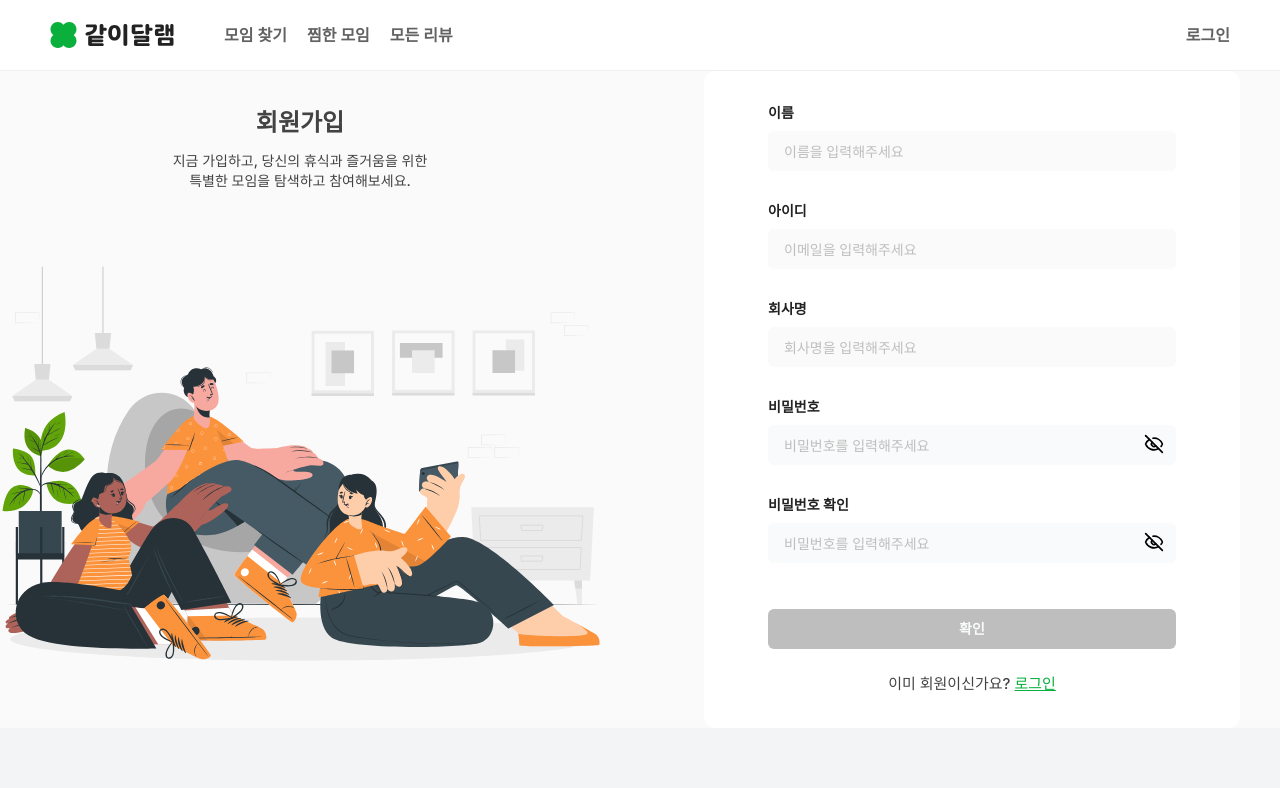
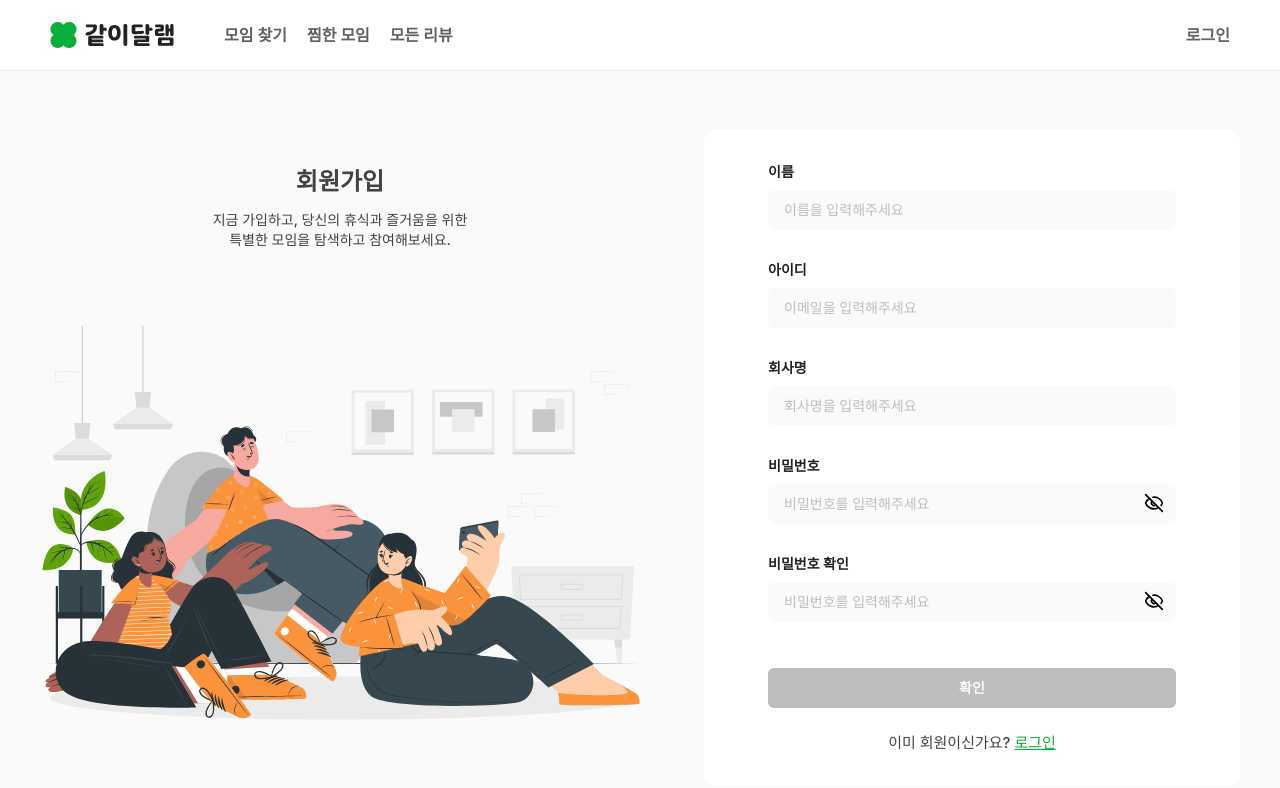
Before and after one commit to yeonna18k/relax-together-front, a Next.js app: page /signup in a window 1280 px wide. Shown: the top 788 px of the page. Built offline with nearby package versions, Linux system fonts and the light colour scheme.

Commit message:
style: signup padding 수정

```diff
--- a/src/app/globals.css
+++ b/src/app/globals.css
@@ -83,6 +83,6 @@
     @apply border-border;
   }
   body {
-    @apply bg-background text-foreground;
+    @apply bg-gray-50 text-foreground;
   }
 }
--- a/src/app/signup/page.tsx
+++ b/src/app/signup/page.tsx
@@ -4,7 +4,7 @@ import SignupHeader from '@/entities/signup/ui/SignupHeader';
 
 export default function Signup() {
   return (
-    <div className="flex flex-col xl:flex-row xl:items-center xl:gap-16">
+    <div className="flex h-[calc(100vh-56px)] flex-col px-4 pt-[39px] md:pt-[54px] lg:h-[calc(100vh-80px)] xl:flex-row xl:items-center xl:justify-center xl:gap-16">
       <div>
         <SignupHeader />
         <AuthImage />
--- a/src/entities/signup/ui/SignupForm.tsx
+++ b/src/entities/signup/ui/SignupForm.tsx
@@ -70,7 +70,7 @@ export default function SignupForm({
     }
   }
   return (
-    <div className="w-full rounded-xl bg-white px-4 py-5 md:mx-auto md:w-[536px] md:px-16 md:py-8">
+    <div className="w-full rounded-xl bg-white px-4 py-5 md:mx-auto md:w-[536px] md:px-16 md:py-8 xl:mx-0">
       <Form {...form}>
         <form onSubmit={form.handleSubmit(onSubmit)} className="space-y-6">
           <SignupFormField form={form} name="name" />
```
